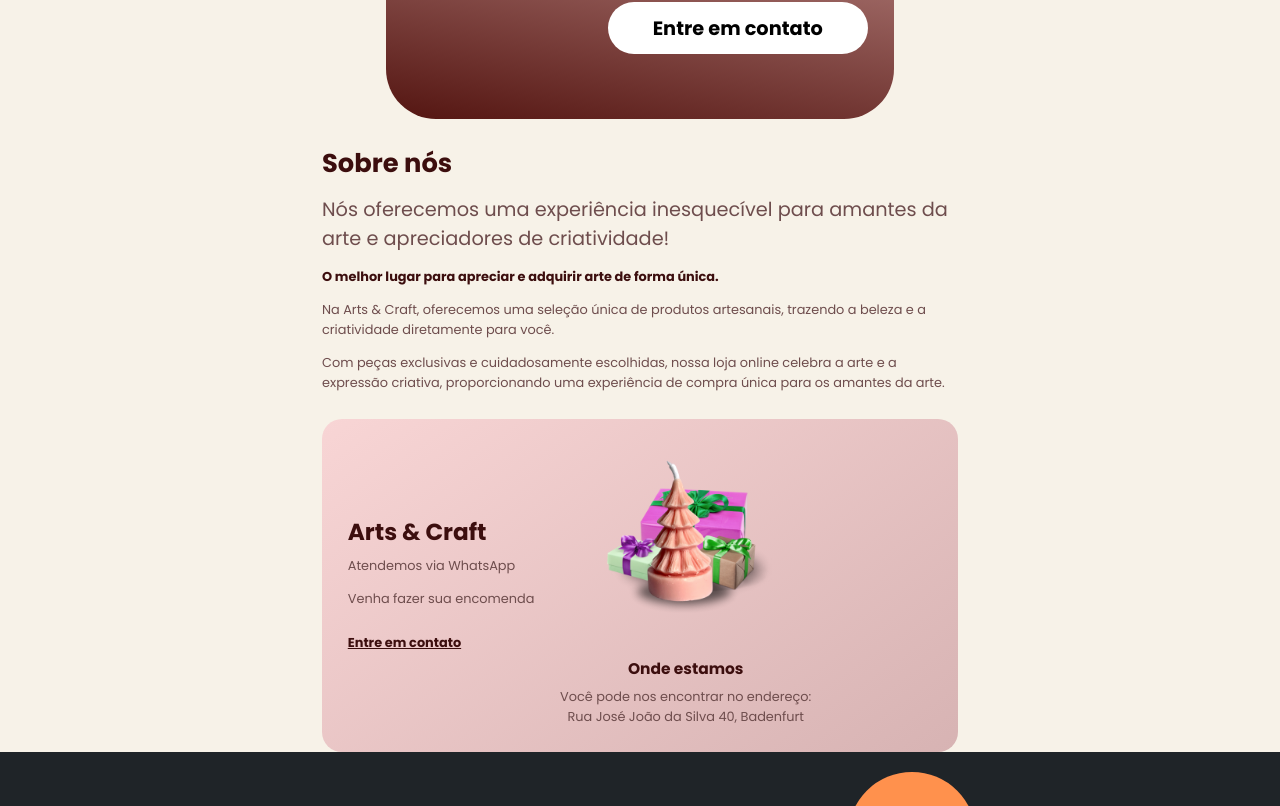
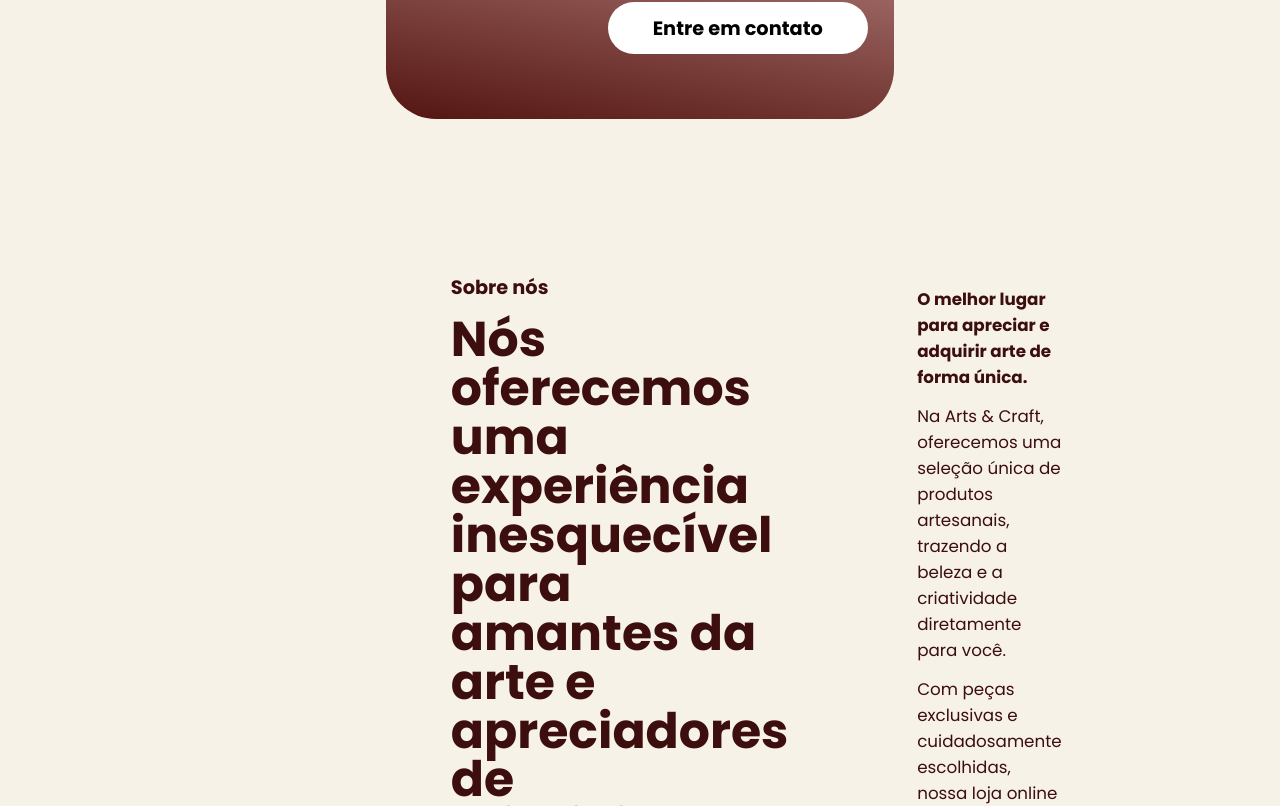
Before and after one commit to wellingtonpereira12/site-artscraft, a React (Vite) app: page / in a window 1280 px wide. Shown: the part 2634-3440 px from the top of the page. Built offline with nearby package versions, Linux system fonts and the light colour scheme.

Commit message:
no message

```diff
--- a/src/Components/SobreNos/SobreNos.css
+++ b/src/Components/SobreNos/SobreNos.css
@@ -12,28 +12,32 @@
     margin: 0 auto;
     text-align: left;
     margin-bottom: 2rem;
+    padding: 10rem;
 }
-
+.texto-principal {
+    display: flex;
+}
 /* Título principal */
 .texto-principal h1 {
-    font-size: 2rem;
+    font-size: 1.5rem;
     color: #3c0e0e;
     margin-bottom: 1rem;
     font-family: 'Poppins', sans-serif;
+
 }
 
 .texto-principal h2 {
-    font-size: 1.5rem;
-    color: #6e4d4d;
-    font-weight: 400;
-    line-height: 1.5;
+    font-size: 3.8rem;
+    color: #3c0e0e;
     font-family: 'Poppins', sans-serif;
+    padding-right: 10rem;
+    line-height: 1; /* Ajusta o espaçamento entre as linhas */
 }
 
 /* Texto descritivo */
 .descricaoSobre p {
-    color: #6e4d4d;
-    font-size: 1rem;
+    color: #3c0e0e;
+    font-size: 1.3rem;
     margin: 1rem 0;
 }
 
--- a/src/Components/SobreNos/SobreNos.jsx
+++ b/src/Components/SobreNos/SobreNos.jsx
@@ -7,12 +7,12 @@ function SobreNos() {
             <div className="sobre-nos-content">
                 {/* Texto principal */}
                 <div className="texto-principal">
+                        <div>
                             <h1>Sobre nós</h1>
                             <h2>
                                 Nós oferecemos uma experiência inesquecível para amantes da arte e apreciadores de criatividade!
                             </h2>
                         </div>
-
                     {/* Texto descritivo */}
                     <div className="descricaoSobre">
                         <p>
@@ -24,6 +24,7 @@ function SobreNos() {
                         <p>
                             Com peças exclusivas e cuidadosamente escolhidas, nossa loja online celebra a arte e a expressão criativa, proporcionando uma experiência de compra única para os amantes da arte.
                         </p>
+                    </div>
                 </div>
             </div>
 
```
Lines whose indentation alone changed are shown as unchanged.
